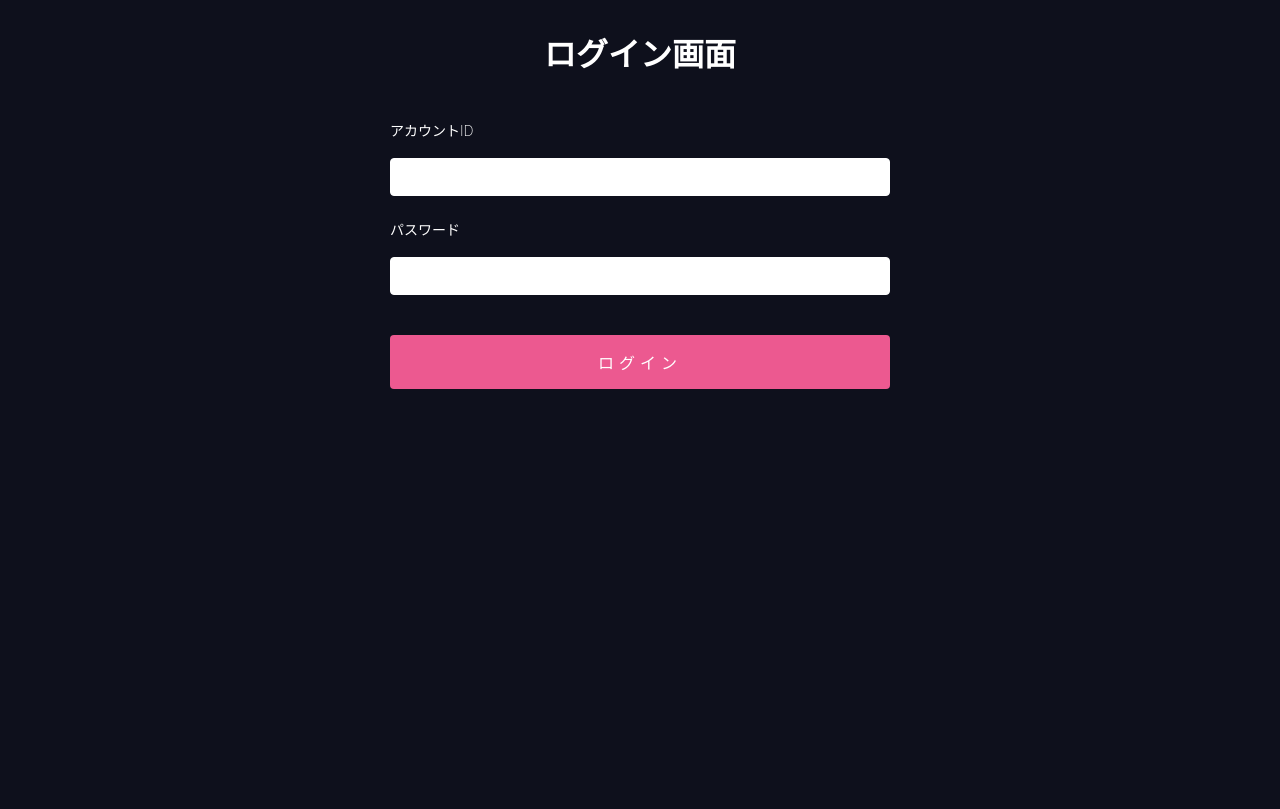
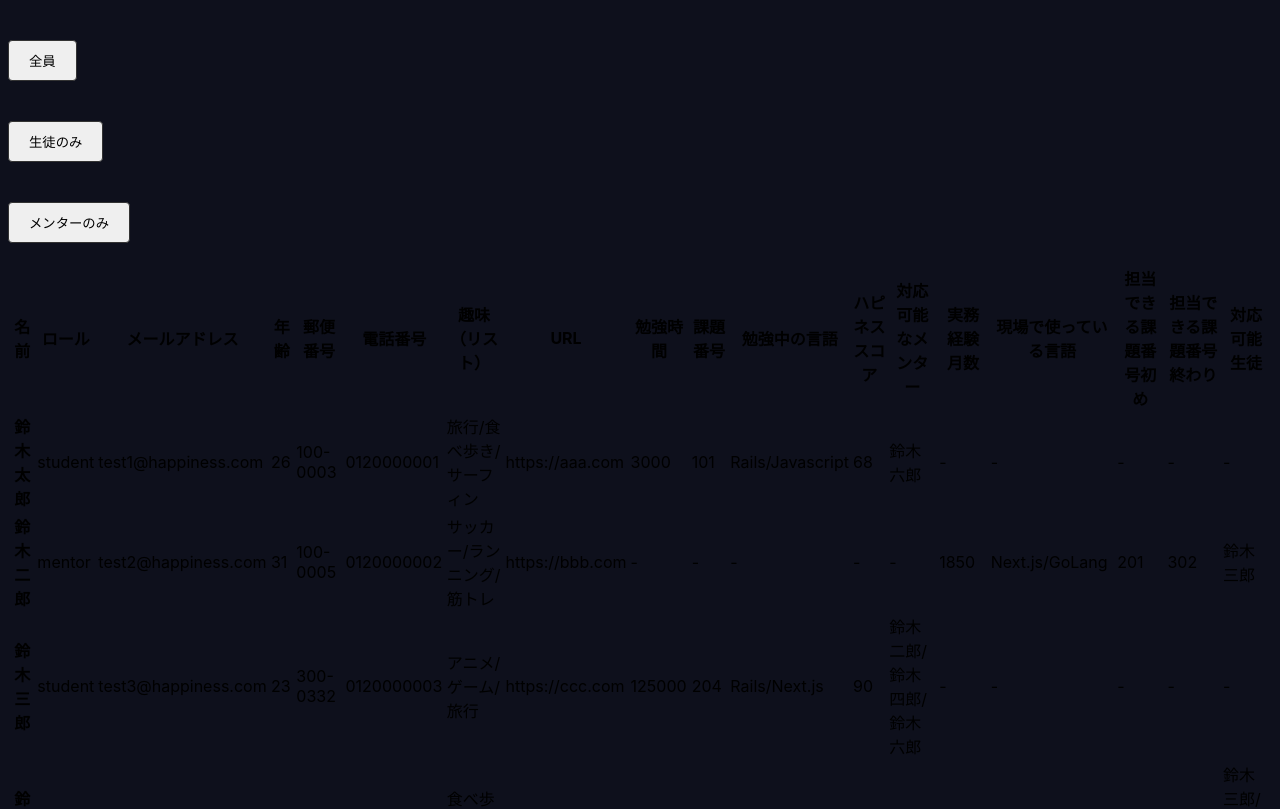
Before and after one commit to umedanaoyuki/hc_practice, a React (Vite) app in the folder react_typescript/: page /top in a window 1280 px wide. Shown: the top 809 px of the page. Built offline with nearby package versions, Linux system fonts and the light colour scheme.

Commit message:
feat: ログイン処理の実装

```diff
--- a/react_typescript/src/App.tsx
+++ b/react_typescript/src/App.tsx
@@ -1,12 +1,15 @@
+import { BrowserRouter, Route, Routes } from "react-router-dom";
 import Login from "./components/Login";
-import Tabs from "./components/Tabs";
+import Top from "./components/Top";
 
 function App() {
   return (
-    <>
-      <Login />
-      {/* <Tabs /> */}
-    </>
+    <BrowserRouter>
+      <Routes>
+        <Route path={"/"} element={<Login />} />
+        <Route path={"/top"} element={<Top />} />
+      </Routes>
+    </BrowserRouter>
   );
 }
 
--- a/react_typescript/src/components/Login.tsx
+++ b/react_typescript/src/components/Login.tsx
@@ -1,12 +1,14 @@
-import { useForm } from "react-hook-form";
+import { SubmitHandler, useForm } from "react-hook-form";
 import { LoginInputType } from "../type/LoginInputType";
 import "./Login.css";
+import { useNavigate } from "react-router-dom";
 
 const Login = () => {
   const {
     register,
     handleSubmit,
     watch,
+    reset,
     formState: { errors },
   } = useForm<LoginInputType>({
     defaultValues: {
@@ -15,16 +17,28 @@ const Login = () => {
     },
   });
 
+  const navigate = useNavigate();
+
+  const onSubmit: SubmitHandler<LoginInputType> = (data) => {
+    console.log(data);
+    if (data.accountId === "testUser" && data.password === "testpassword") {
+      loginSuccess();
+    } else {
+      alert("アカウントID or パスワードが間違っております");
+    }
+    reset();
+  };
+
+  const loginSuccess = () => {
+    navigate("/Top");
+  };
+
   return (
     <>
       <div className="login-title-container">
         <h1>ログイン画面</h1>
       </div>
-      <form
-        onSubmit={handleSubmit((data) => {
-          alert(JSON.stringify(data));
-        })}
-      >
+      <form onSubmit={handleSubmit(onSubmit)}>
         <label>アカウントID</label>
         <input {...register("accountId", { required: true })} />
         {errors.password && <p>アカウントIDを入力してください</p>}
--- a/react_typescript/src/components/Tabs.tsx
+++ b/react_typescript/src/components/Top.tsx
@@ -5,7 +5,7 @@ import { ForStudentsTable } from "./ForStudentsTable";
 
 type TabTypes = "all" | "onlyStudents" | "onlyMentors";
 
-const Tabs = () => {
+const Top = () => {
   const [activeTab, setActiveTab] = useState<TabTypes>("all");
 
   console.log(activeTab);
@@ -26,4 +26,4 @@ const Tabs = () => {
   );
 };
 
-export default Tabs;
+export default Top;
```
